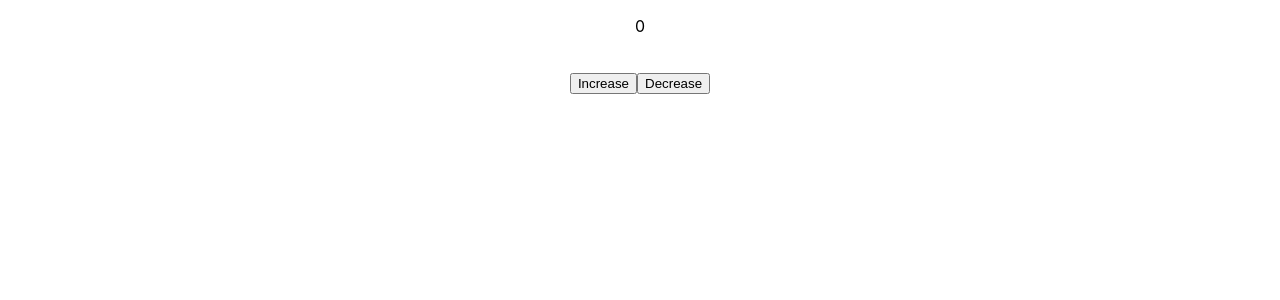
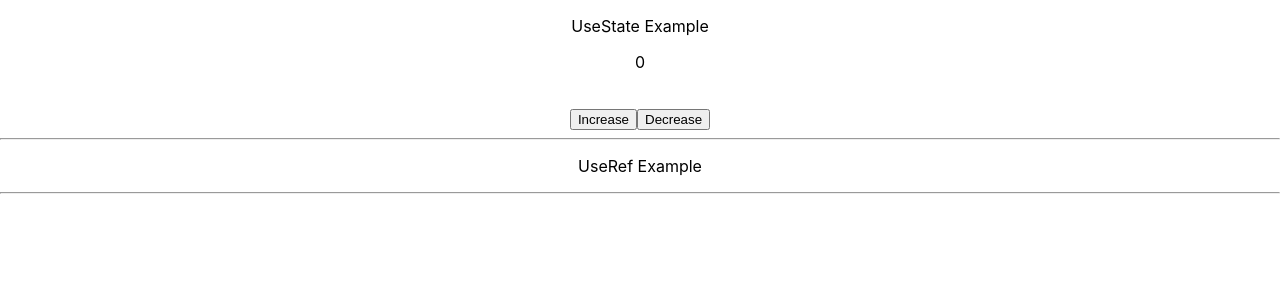
Before and after one commit to sanjeev-dhakjariwala/react-hooks, a React (Create React App) app: page / in a window 1280 px wide. Shown: the top 300 px of the page. Built offline with nearby package versions, Linux system fonts and the light colour scheme.

Commit message:
useReducer Hooks initialized

```diff
--- a/public/index.html
+++ b/public/index.html
@@ -24,7 +24,7 @@
       work correctly both with client-side routing and a non-root public URL.
       Learn how to configure a non-root public URL by running `npm run build`.
     -->
-    <title>React App</title>
+    <title>React Hooks</title>
   </head>
   <body>
     <noscript>You need to enable JavaScript to run this app.</noscript>
--- a/src/App.js
+++ b/src/App.js
@@ -1,9 +1,16 @@
 import UseState from './components/useStateHook/UseState';
+import UseRef from './components/useRefHook/UseRef';
+
 import './App.css';
 function App() {
   return (
     <div className="App">
+      <p>UseState Example</p>
       <UseState className="useState" />
+      <hr />
+      <p>UseRef Example</p>
+      <UseRef />
+      <hr />
     </div>
   );
 }
--- /dev/null
+++ b/src/components/useRefHook/UseRef.js
@@ -0,0 +1,7 @@
+import React, { useRef } from 'react';
+
+const UseRef = () => {
+  return <div></div>;
+};
+
+export default UseRef;
```
Also changed, not shown: src/components/useReducerHook/UseReducer.js (added, +7 -0 lines).
